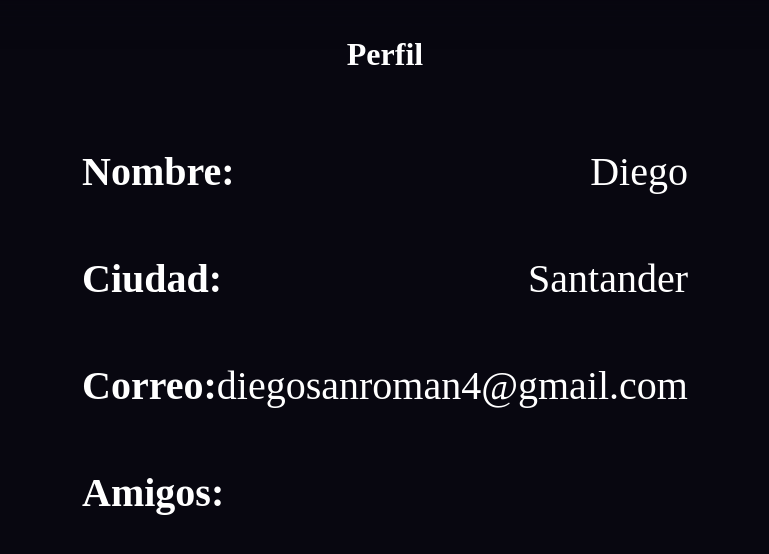
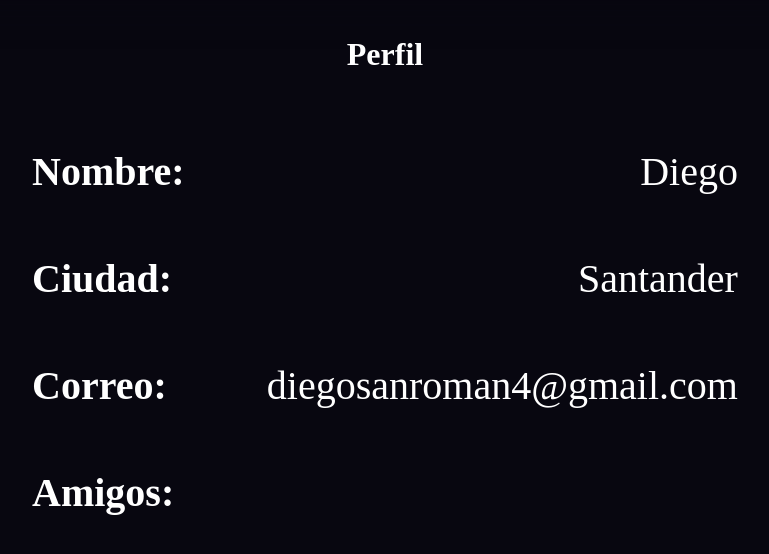
Before and after one commit to DiegoSanRoman/Wallapop-Proyecto-Criptografia, a Flask app: page /perfil in a window 1280 px wide; the page is wider, and only the part inside the window is pictured. Shown: the part 94-648 px from the top of that part, without its empty margins (255-1024 px from the left). Run offline with Flask 3, Linux system fonts and the light colour scheme; a user stored in the database is signed in.

Commit message:
He cambiado una cosilla del gap para que el perfil quede más bonito

```diff
--- a/static/styles/perfil.css
+++ b/static/styles/perfil.css
@@ -93,7 +93,8 @@ h1 {
 .dato {
     display: flex;
     justify-content: space-between;
-    margin: 60px 450px;
+    margin: 60px 0;
     color: #ffffff;
     font-size: 40px;
+    gap: 100px;
 }
```
